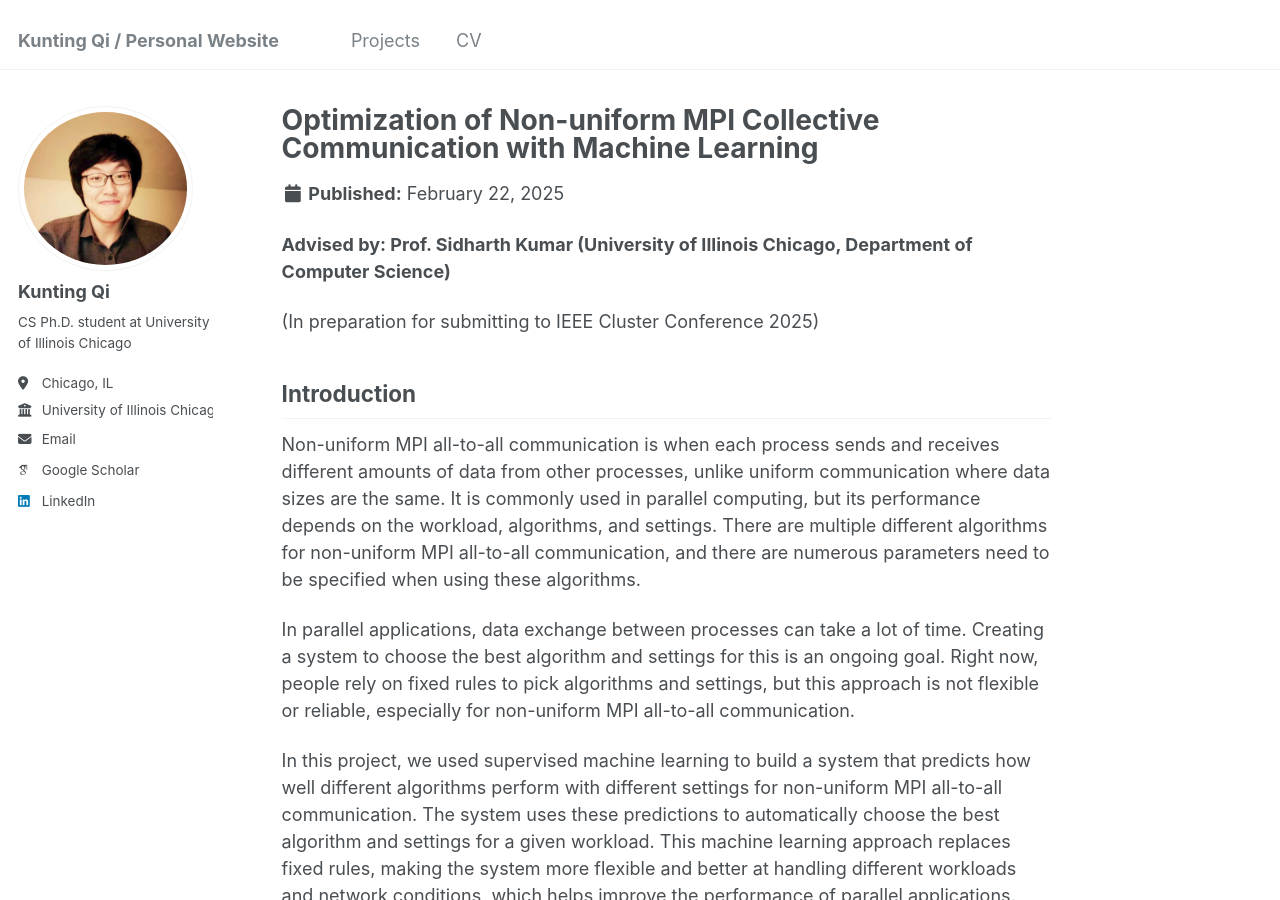
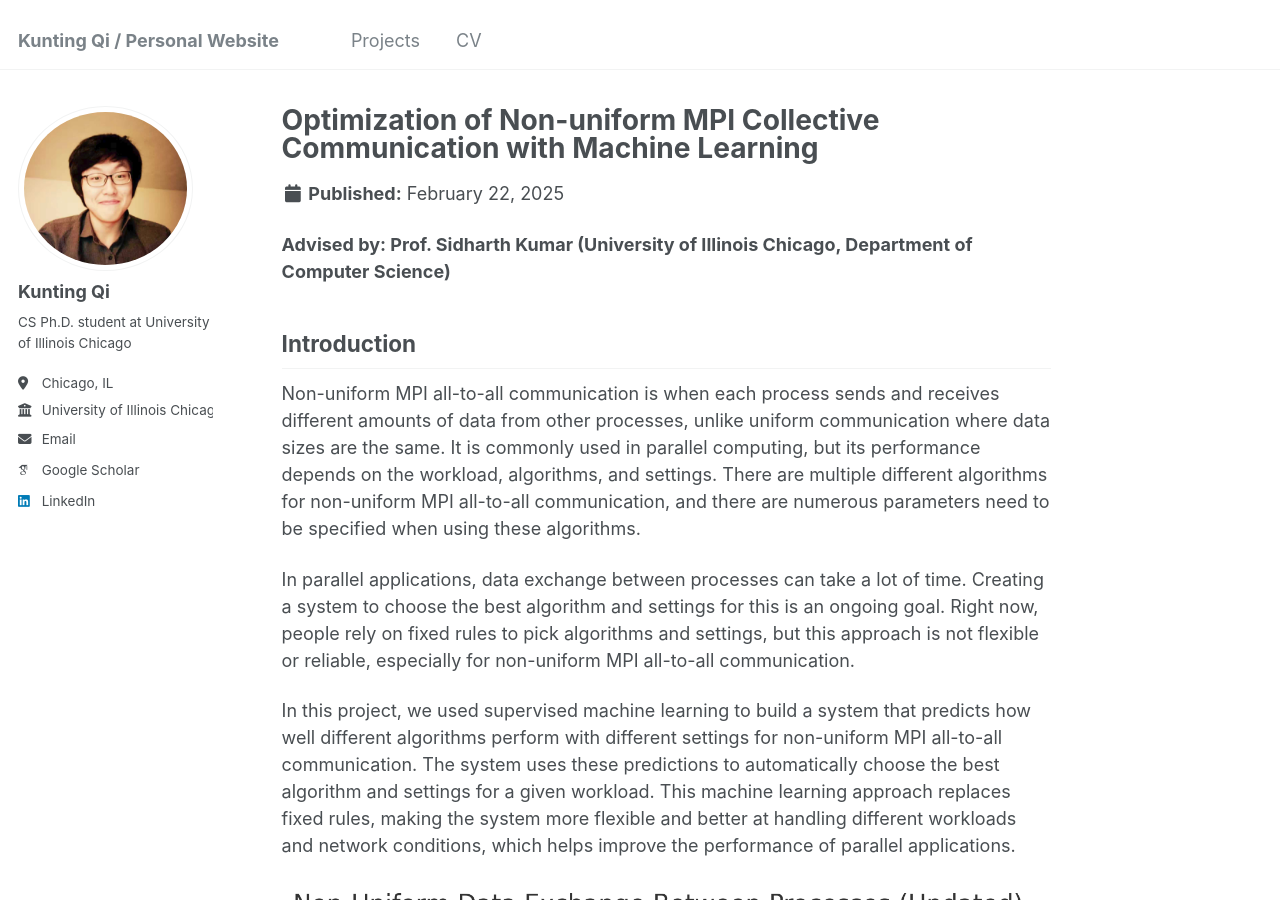
Before and after one commit to qktttt/qktttt.github.io, a Jekyll site: the page built from _portfolio/portfolio-1.md, in a window 1280 px wide and 900 px high. Built offline with Jekyll 4.4.1, drawn with Linux system fonts in a browser that asks for light colours; some web fonts are replaced.

Commit message:
new update

```diff
--- a/_portfolio/portfolio-1.md
+++ b/_portfolio/portfolio-1.md
@@ -7,8 +7,6 @@ advisor: Prof. Sidharth Kumar
 ---
 
 **Advised by: Prof. Sidharth Kumar (University of Illinois Chicago, Department of Computer Science)**
-
-(In preparation for submitting to IEEE Cluster Conference 2025)
 
 ## Introduction
 Non-uniform MPI all-to-all communication is when each process sends and receives different amounts of data from other processes, unlike uniform communication where data sizes are the same. It is commonly used in parallel computing, but its performance depends on the workload, algorithms, and settings. There are multiple different algorithms for non-uniform MPI all-to-all communication, and there are numerous parameters need to be specified when using these algorithms.
```
